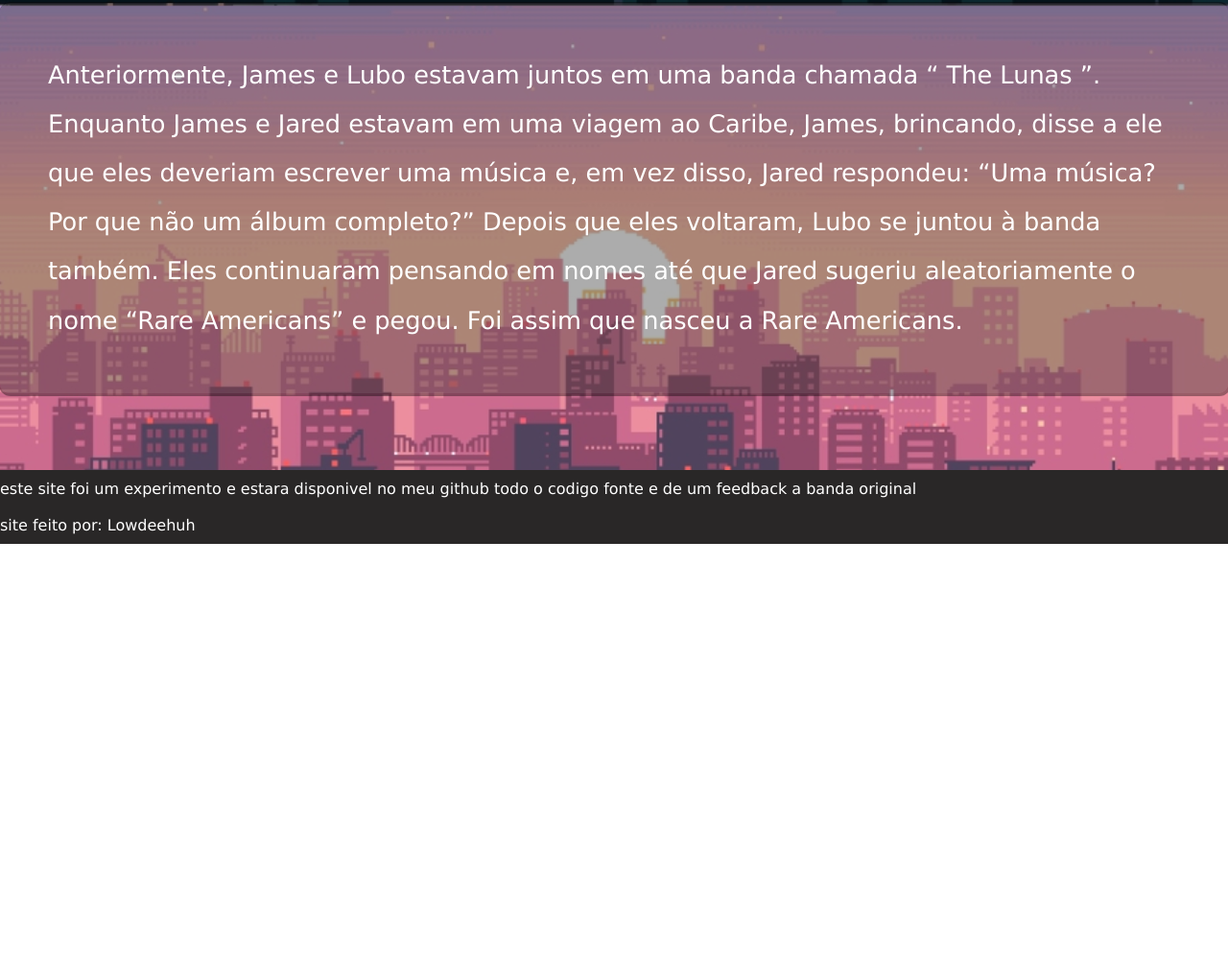
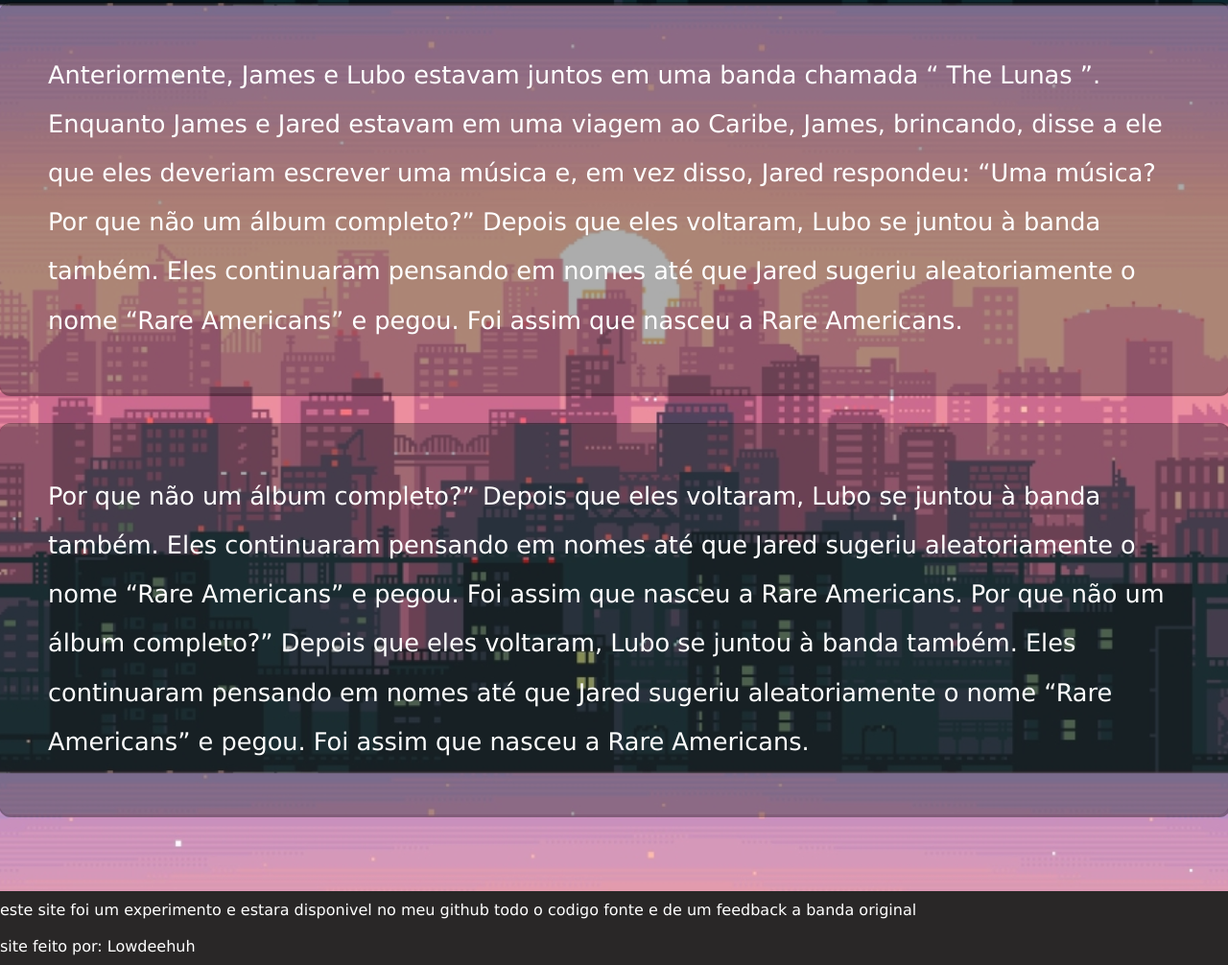
Before and after one commit to Lowdeehuh/projeto-bandas, a plain HTML site: page index.html in a window 1280 px wide. Shown: the part 2436-3442 px from the top of the page at 96% size. Before the commit the page ends 3003 px from the top, so only its background shows below. Drawn offline with Linux system fonts and the light colour scheme.

Commit message:
update on the informacion of rare americans
one more update about the content

```diff
--- a/index.html
+++ b/index.html
@@ -45,6 +45,11 @@
                 <p>
                     Anteriormente, James e Lubo estavam juntos em uma banda chamada “ The Lunas ”. Enquanto James e Jared estavam em uma viagem ao Caribe, James, brincando, disse a ele que eles deveriam escrever uma música e, em vez disso, Jared respondeu: “Uma música? Por que não um álbum completo?” Depois que eles voltaram, Lubo se juntou à banda também. Eles continuaram pensando em nomes até que Jared sugeriu aleatoriamente o nome “Rare Americans” e pegou. Foi assim que nasceu a Rare Americans.
                 </p>
+                <br>
+                <p>
+                    Por que não um álbum completo?” Depois que eles voltaram, Lubo se juntou à banda também. Eles continuaram pensando em nomes até que Jared sugeriu aleatoriamente o nome “Rare Americans” e pegou. Foi assim que nasceu a Rare Americans.
+                    Por que não um álbum completo?” Depois que eles voltaram, Lubo se juntou à banda também. Eles continuaram pensando em nomes até que Jared sugeriu aleatoriamente o nome “Rare Americans” e pegou. Foi assim que nasceu a Rare Americans.
+                </p>
 
              </section>
     <footer>
```
